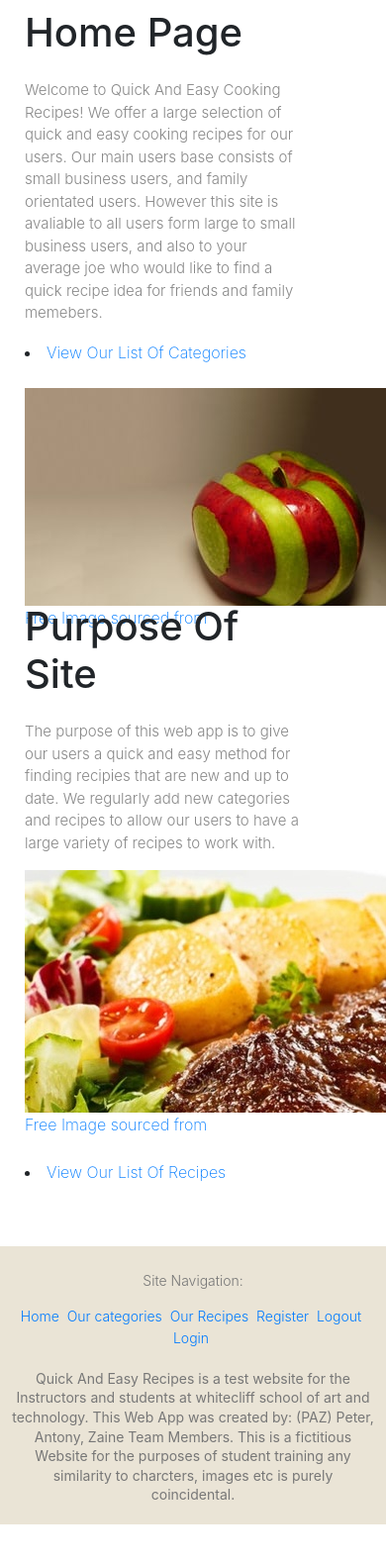
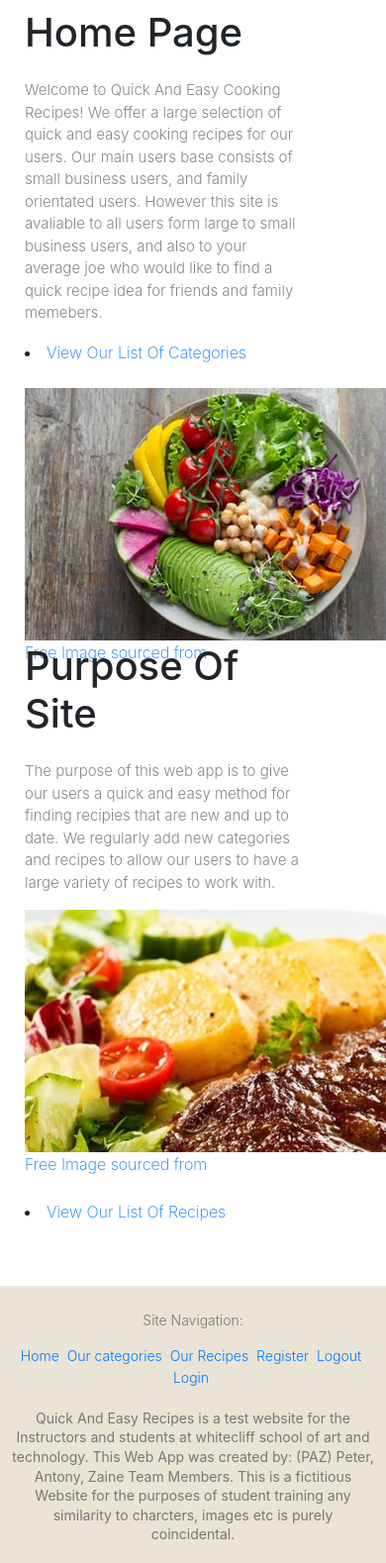
Before and after one commit to AntonyJones-92019124/Team-Project-Secure-Web-App-Team-Component-PAZ-, a Django app: page /home/ in a window 390 px wide. Shown: the part 607-2186 px from the top of the page at 99% size. Before the commit the page ends 2147 px from the top, so only its background shows below. Run offline with Django 3.2, Linux system fonts and the light colour scheme; some libraries are stand-ins or nearby versions.

Commit message:
Initial Commit, Antony Jones

```diff
--- a/home/static/style_PAZ.css
+++ b/home/static/style_PAZ.css
@@ -21,7 +21,7 @@ Description: See style css layouts for Quick And EAsy Recipes (PAZ)
 
 .leftbox_div1 {
 	margin: 0 auto;
-	margin-right: 50px;
+	margin-right: 150px;
 	margin-bottom: 40px;
 	float: left;
 	max-width: 500px;
@@ -37,7 +37,7 @@ Description: See style css layouts for Quick And EAsy Recipes (PAZ)
 }
 .leftbox_div1_image {
 	width: 370px;
-	height: 220px;
+	height: 255px;
 	background-image: url('images/Lemon.jpg');
 }
 .rightbox_div2_image {
@@ -46,10 +46,10 @@ Description: See style css layouts for Quick And EAsy Recipes (PAZ)
 	background-image: url('images/Home_DivBox1_Image.jpg');
 }
 /* New rules if the window width is smaller than 1300px */
-@media screen and (max-width: 1300px)
+@media screen and (max-width: 1370px)
 {
 .leftbox_div1 {
-	margin-left: : 20px;
+	margin-left: : 50px;
 	margin-right: 50px;
 	float: left;
 	max-width: 350px;
@@ -59,18 +59,17 @@ Description: See style css layouts for Quick And EAsy Recipes (PAZ)
 	margin-right: 50px;
 }
 .rightbox_div2 {
-	margin-left: 20px;
+	margin-left: 30px;
 	float: left;
 	max-width: 350px;
 	height: 500px;
 	padding: 10px;
 	margin-bottom: 140px;
-	margin-right: 50px;
 }
 }
 
 /* New rules if the window width is smaller than 950px */
-@media screen and (max-width: 950px)
+@media screen and (max-width: 750px)
 {
 .leftbox_div1 {
 	margin: 0 auto;
@@ -78,8 +77,8 @@ Description: See style css layouts for Quick And EAsy Recipes (PAZ)
 	max-width: 300px;
 	height: 500px;
 	padding: 10px;
-	margin-bottom: 100px;
-	margin-right: 50px;
+	margin-bottom: 140px;
+	margin-right: 10px;
 }
 .rightbox_div2 {
 	margin: 0 auto;
@@ -88,7 +87,7 @@ Description: See style css layouts for Quick And EAsy Recipes (PAZ)
 	height: 500px;
 	padding: 10px;
 	margin-bottom: 140px;
-	margin-right: 50px;
+	margin-right: 10px;
 }
 }
 
```
Also changed, not shown: home/static/images/Lemon.jpg.
